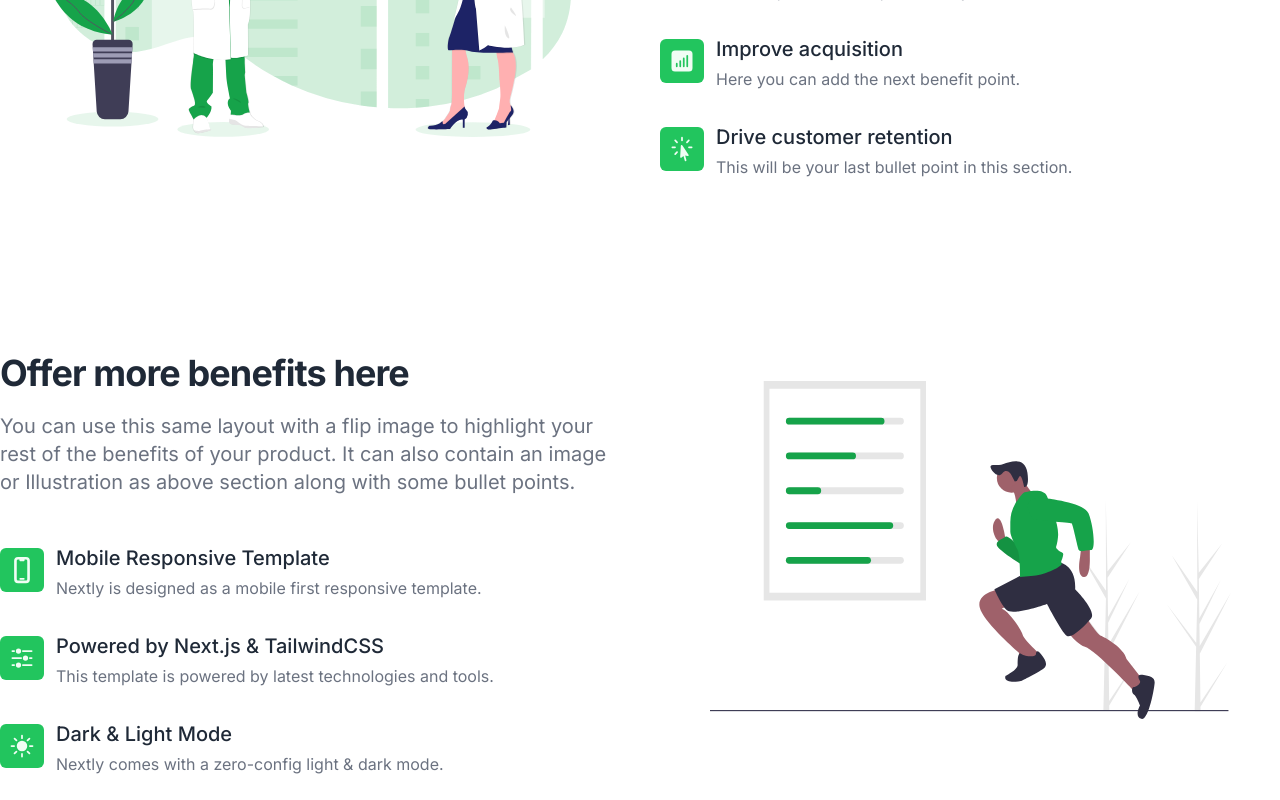
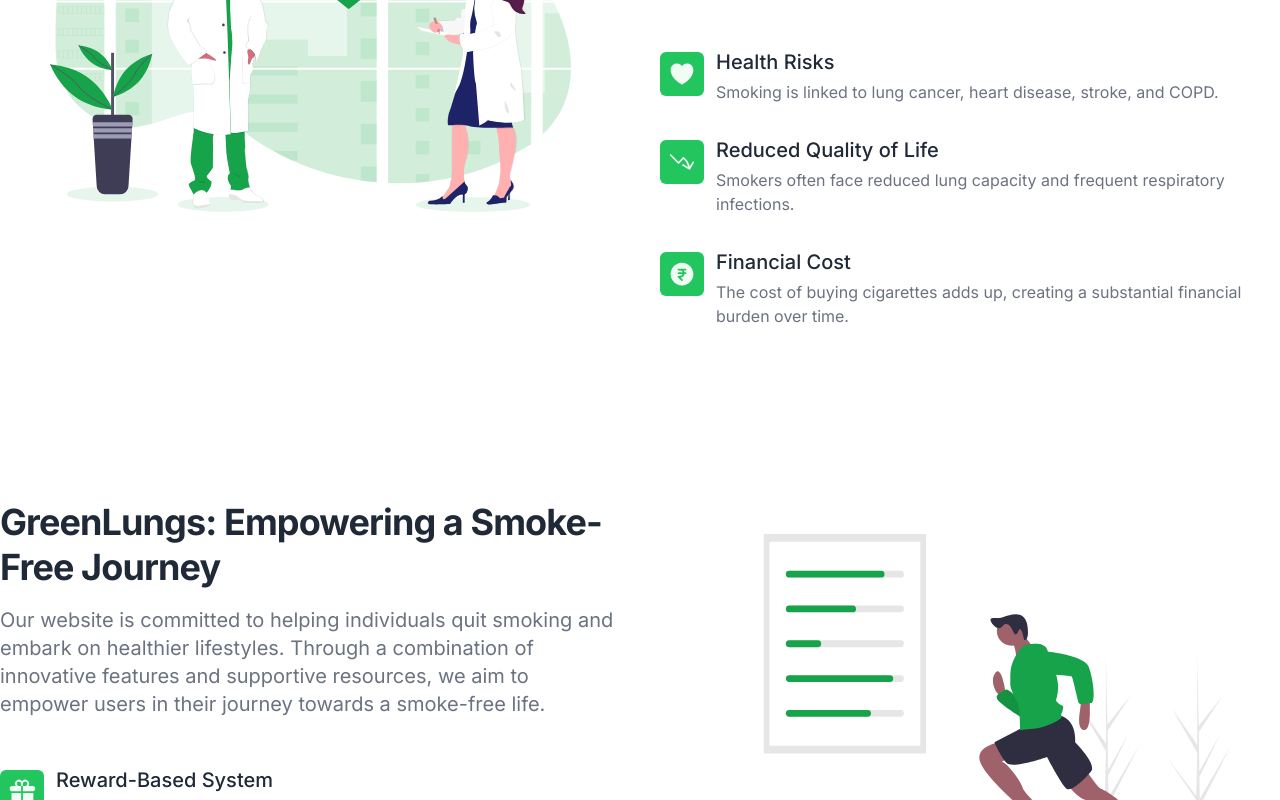
Before and after one commit to cyriljohn147/webHack, a Next.js app: page / in a window 1280 px wide. Shown: the part 1280-2080 px from the top of the page. Built offline with nearby package versions, Linux system fonts and the light colour scheme.

Commit message:
they not like us

```diff
--- a/src/app/page.tsx
+++ b/src/app/page.tsx
@@ -35,7 +35,7 @@
 
       <Video videoId="fZ0D0cnR88E" />
 
-      <SectionTitle
+      {/* <SectionTitle
         preTitle="Testimonials"
         title="Here's what our customers said"
       >
@@ -51,7 +51,7 @@
       </SectionTitle>
 
       <Faq />
-      <Cta />
+      <Cta /> */}
     </Container>
   );
 }
--- a/src/components/Benefits.tsx
+++ b/src/components/Benefits.tsx
@@ -44,11 +44,11 @@
           <div>
             <div className="flex flex-col w-full mt-4">
               <h3 className="max-w-2xl mt-3 text-3xl font-bold leading-snug tracking-tight text-gray-800 lg:leading-tight lg:text-4xl dark:text-white">
-                {data.title}
+              {data.title}
               </h3>
 
               <p className="max-w-2xl py-4 text-lg leading-normal text-gray-500 lg:text-xl xl:text-xl dark:text-gray-300">
-                {data.desc}
+              {data.desc}
               </p>
             </div>
 
--- a/src/components/data.js
+++ b/src/components/data.js
@@ -1,57 +1,51 @@
 import {
-  FaceSmileIcon,
-  ChartBarSquareIcon,
-  CursorArrowRaysIcon,
-  DevicePhoneMobileIcon,
-  AdjustmentsHorizontalIcon,
-  SunIcon,
+  ArrowTrendingUpIcon,
+  GiftIcon,
+  CurrencyRupeeIcon,
+  ArrowTrendingDownIcon,
+  HeartIcon,
 } from "@heroicons/react/24/solid";
 
 import benefitOneImg from "../../public/img/benefit-one.svg";
 import benefitTwoImg from "../../public/img/benefit-two.svg";
 
 const benefitOne = {
-  title: "Highlight your benefits",
-  desc: "You can use this space to highlight your first benefit or a feature of your product. It can also contain an image or Illustration like in the example along with some bullet points.",
+  title: "The Hidden Costs Of Smoking [Disadvantages]",
+  desc: "Smoking risks health for smokers and non-smokers alike, leading to preventable illness and premature death globally. It causes lung cancer, heart disease, stroke, and COPD, reduces lung capacity, increases infections, and strains finances with ongoing costs.",
   image: benefitOneImg,
   bullets: [
     {
-      title: "Understand your customers",
-      desc: "Then explain the first point breifly in one or two lines.",
-      icon: <FaceSmileIcon />,
+      title: "Health Risks",
+      desc: "Smoking is linked to lung cancer, heart disease, stroke, and COPD.",
+      icon: <HeartIcon />
     },
     {
-      title: "Improve acquisition",
-      desc: "Here you can add the next benefit point.",
-      icon: <ChartBarSquareIcon />,
+      title: "Reduced Quality of Life",
+      desc: "Smokers often face reduced lung capacity and frequent respiratory infections.",
+      icon: <ArrowTrendingDownIcon />,
     },
     {
-      title: "Drive customer retention",
-      desc: "This will be your last bullet point in this section.",
-      icon: <CursorArrowRaysIcon />,
+      title: "Financial Cost",
+      desc: "The cost of buying cigarettes adds up, creating a substantial financial burden over time.",
+      icon: <CurrencyRupeeIcon />
     },
   ],
 };
 
 const benefitTwo = {
-  title: "Offer more benefits here",
-  desc: "You can use this same layout with a flip image to highlight your rest of the benefits of your product. It can also contain an image or Illustration as above section along with some bullet points.",
+  title: "GreenLungs: Empowering a Smoke-Free Journey",
+  desc: "Our website is committed to helping individuals quit smoking and embark on healthier lifestyles. Through a combination of innovative features and supportive resources, we aim to empower users in their journey towards a smoke-free life.",
   image: benefitTwoImg,
   bullets: [
     {
-      title: "Mobile Responsive Template",
-      desc: "Nextly is designed as a mobile first responsive template.",
-      icon: <DevicePhoneMobileIcon />,
+      title: "Reward-Based System",
+      desc: "Grow a virtual tree daily by reporting smoke-free progress.",
+      icon: <GiftIcon />,
     },
     {
-      title: "Powered by Next.js & TailwindCSS",
-      desc: "This template is powered by latest technologies and tools.",
-      icon: <AdjustmentsHorizontalIcon />,
-    },
-    {
-      title: "Dark & Light Mode",
-      desc: "Nextly comes with a zero-config light & dark mode. ",
-      icon: <SunIcon />,
+      title: "Educational Resources",
+      desc: "Access videos, mindfulness exercises, success stories, quizzes on smoking and health, and physical activities.",
+      icon: <ArrowTrendingUpIcon />,
     },
   ],
 };
```
